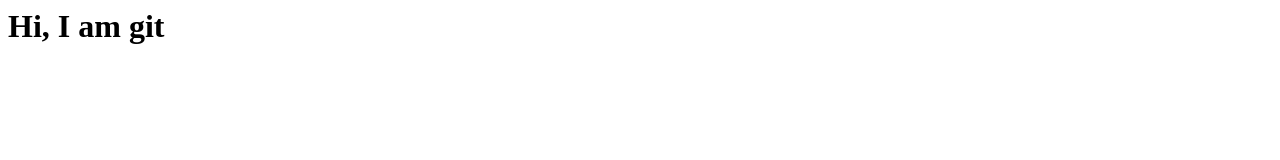
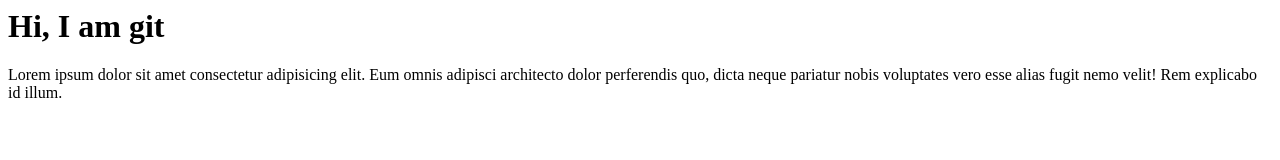
Before and after one commit to KhantSu/Project, a plain HTML site: page index.html in a window 1280 px wide. Drawn offline with Linux system fonts and the light colour scheme.

Commit message:
second commit

```diff
--- a/index.html
+++ b/index.html
@@ -1,3 +1,4 @@
 <html>
     <h1>Hi, I am git</h1>
+    <p>Lorem ipsum dolor sit amet consectetur adipisicing elit. Eum omnis adipisci architecto dolor perferendis quo, dicta neque pariatur nobis voluptates vero esse alias fugit nemo velit! Rem explicabo id illum.</p>
 </html>
```
